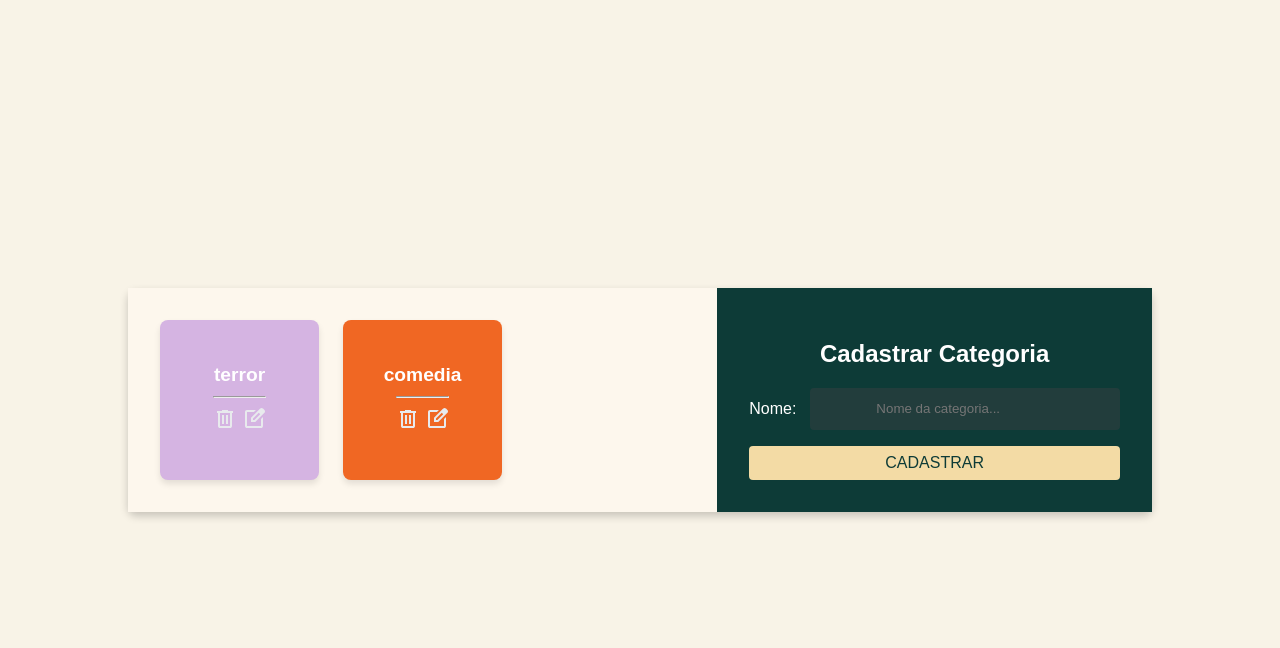
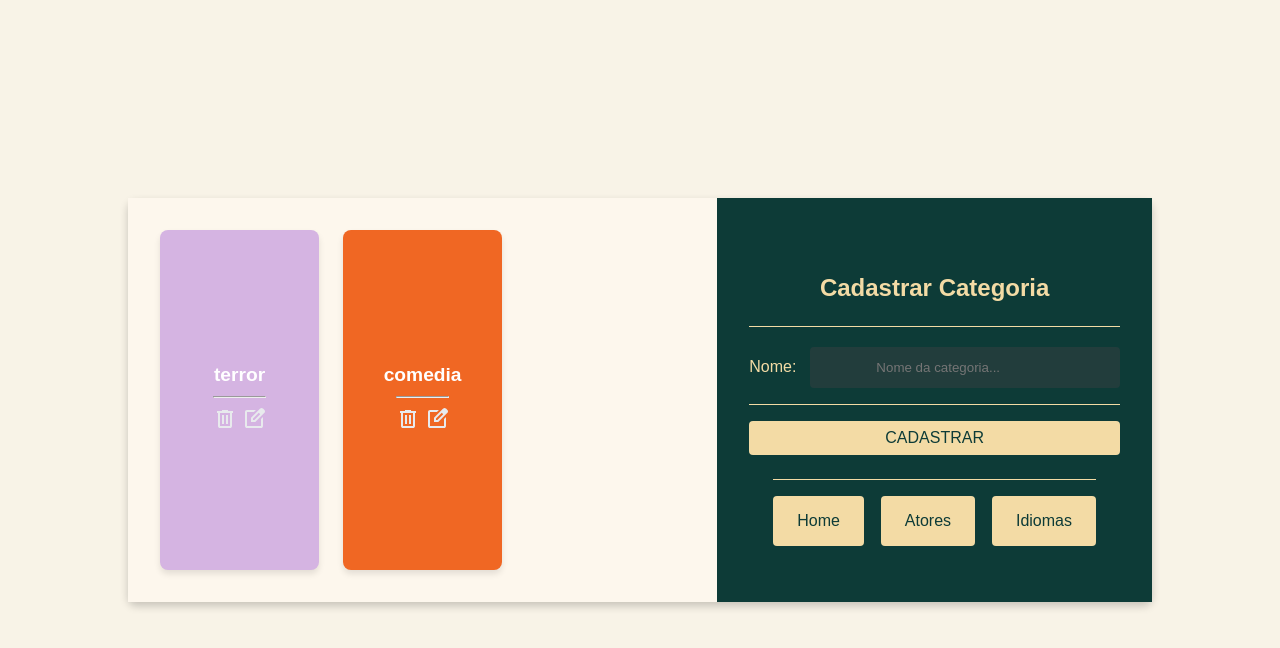
Before and after one commit to LukaDSB/streamadora, a PHP site: page /categoria/administrarCategoria.php in a window 1280 px wide. Shown: the top 648 px of the page. Run offline with PHP 8.4, Linux system fonts and the light colour scheme; data comes from the database, SQL or seed files in the repository.

Commit message:
Botões para outras páginas adicionados.

```diff
--- a/categoria/administrarCategoria.php
+++ b/categoria/administrarCategoria.php
@@ -69,16 +69,22 @@
             flex: 1;
             padding: 2em;
             background-color: #0d3b37;
-            color: #fff;
             display: flex;
             flex-direction: column;
             justify-content: center;
+            color:#f3dba5;
+        }
+
+        .form-section h2{
+            border-bottom: 1px solid #f3dba5;
+            padding: 1em;
         }
 
         .form-section form {
             display: flex;
             flex-direction: column;
             gap: 1em;
+
         }
 
         .form-section label {
@@ -95,7 +101,7 @@
             background-color:#223d3c;
         }
 
-        .form-section input[type="submit"] {
+        .form-section input[type="submit"], .links a {
             padding: 0.5em;
             background-color: #f3dba5;
             color: #0d3b37;
@@ -139,6 +145,21 @@
           flex-direction: row;
           justify-content: space-between;
           align-items: center;
+          border-bottom: 1px solid #f3dba5;
+          padding-bottom: 1em;
+        }
+        .links{
+            padding-top: 1em;
+            border-top: 1px solid #f3dba5;
+            display: flex;
+            flex-direction: row;
+            justify-content: space-between;
+            align-items: center;
+            margin: 1.5em;
+        }
+        .links a{
+            text-decoration: none;
+            padding: 1em 1.5em;
         }
     </style>
 </head>
@@ -202,6 +223,11 @@
                 </div>
                 <input type="submit" value="CADASTRAR">
             </form>
+            <div class="links">
+                <a href="../index.php">Home</a>
+                <a href="#">Atores</a>
+                <a href="#">Idiomas</a>
+            </div>
         </section>
 
         <!-- Modal de confirmação -->
--- a/index.php
+++ b/index.php
@@ -35,7 +35,7 @@ $db->closeConnection();
                         </li>
 
                         <li class="nav-item dropdown">
-                            <a class="nav-link " href="#" role="button"
+                            <a class="nav-link " href="categoria/administrarCategoria.php" role="button"
                                 aria-expanded="false">
                                 Categorias
                             </a>
```
